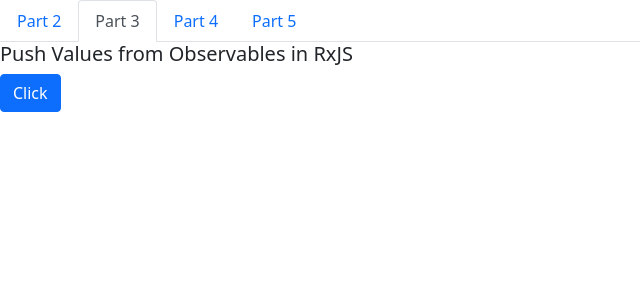
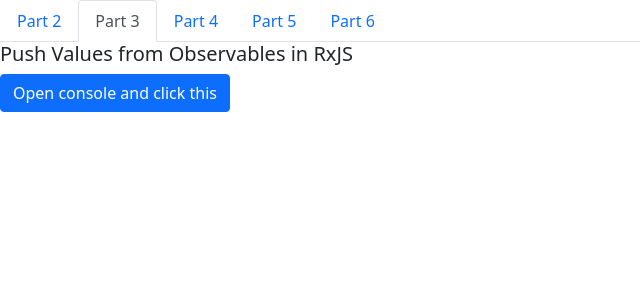
Before and after one commit to JoseHdez2-courses/rxjs-observables, a React (Create React App) app: page / in a window 1280 px wide. Both pictures are taken after a click on the tab "Part 3". Shown: the top 300 px of the page, without its empty margins (0-640 px from the left). Built offline with nearby package versions, Linux system fonts and the light colour scheme.

Commit message:
Deliver Synchronous Values with the RxJS of() Operator

```diff
--- a/src/App.tsx
+++ b/src/App.tsx
@@ -18,6 +18,9 @@
         <Tab eventKey="part05" title="Part 5">
           <Parts.Part05 />
         </Tab>
+        <Tab eventKey="part06" title="Part 6">
+          <Parts.Part05 />
+        </Tab>
       </Tabs>
     </div>
   );
--- a/src/components/parts.tsx
+++ b/src/components/parts.tsx
@@ -1,10 +1,8 @@
 import React, { useState } from "react";
 import { Button, ListGroup, ListGroupItem } from "react-bootstrap";
-import { fromEvent, Observable } from "rxjs";
+import { Observable, of } from "rxjs";
 
 export const Part02 = () => {
-  const [log, setLog]: any = useState([]);
-
   let bar = Observable.create((observer: any) => {
     console.log("Hello");
     observer.next(42);
@@ -23,18 +21,11 @@
     <div>
       <h5>Return multiple values from Observables in RxJS</h5>
       <Button onClick={onClick}>Open console and click this</Button>
-      <ListGroup>
-        {log.map((l: any) => (
-          <ListGroupItem>{l}</ListGroupItem>
-        ))}
-      </ListGroup>
     </div>
   );
 };
 
 export const Part03 = () => {
-  const [log, setLog]: any = useState([]);
-
   // Observable (PUSH)
   let bar = Observable.create((observer: any) => {
     console.log("Hello");
@@ -65,19 +56,13 @@
   return (
     <div>
       <h5>Push Values from Observables in RxJS</h5>
-      <Button onClick={onClick}>Click</Button>
-      <ListGroup>
-        {log.map((l: any) => (
-          <ListGroupItem>{l}</ListGroupItem>
-        ))}
-      </ListGroup>
+      <Button onClick={onClick}>Open console and click this</Button>
     </div>
   );
 };
 
 export const Part04 = () => {
   const title = "Throw Errors with RxJS Observables";
-  const [log, setLog]: any = useState([]);
 
   // Observable (PUSH)
   let bar = Observable.create((observer: any) => {
@@ -109,19 +94,13 @@
   return (
     <div>
       <h5>{title}</h5>
-      <Button onClick={onClick}>Click</Button>
-      <ListGroup>
-        {log.map((l: any) => (
-          <ListGroupItem>{l}</ListGroupItem>
-        ))}
-      </ListGroup>
+      <Button onClick={onClick}>Open console and click this</Button>
     </div>
   );
 };
 
 export const Part05 = () => {
   const title = "Perform an Action on Completion with RxJS Observables";
-  const [log, setLog]: any = useState([]);
 
   // Observable (PUSH)
   let bar = Observable.create((observer: any) => {
@@ -156,12 +135,41 @@
   return (
     <div>
       <h5>{title}</h5>
-      <Button onClick={onClick}>Click</Button>
-      <ListGroup>
-        {log.map((l: any) => (
-          <ListGroupItem>{l}</ListGroupItem>
-        ))}
-      </ListGroup>
+      <Button onClick={onClick}>Open console and click this</Button>
     </div>
   );
 };
+
+export const Part06 = () => {
+  const title = "Deliver Synchronous Values with the RxJS of() Operator";
+
+  // Observable (PUSH)
+  let bar = Observable.create((observer: any) => {
+    observer.next(42);
+    observer.next(100);
+    observer.next(100);
+    observer.complete(200);
+  });
+
+  // less boilerplate
+  let foo = Observable.of(42, 100, 200);
+
+  const onClick = () => {
+    foo.subscribe(
+      (x: any) => {
+        console.log(x);
+      },
+      () => {
+        // complete handler.
+        console.log("done");
+      }
+    );
+  };
+
+  return (
+    <div>
+      <h5>{title}</h5>
+      <Button onClick={onClick}>Open console and click this</Button>
+    </div>
+  );
+};
```
